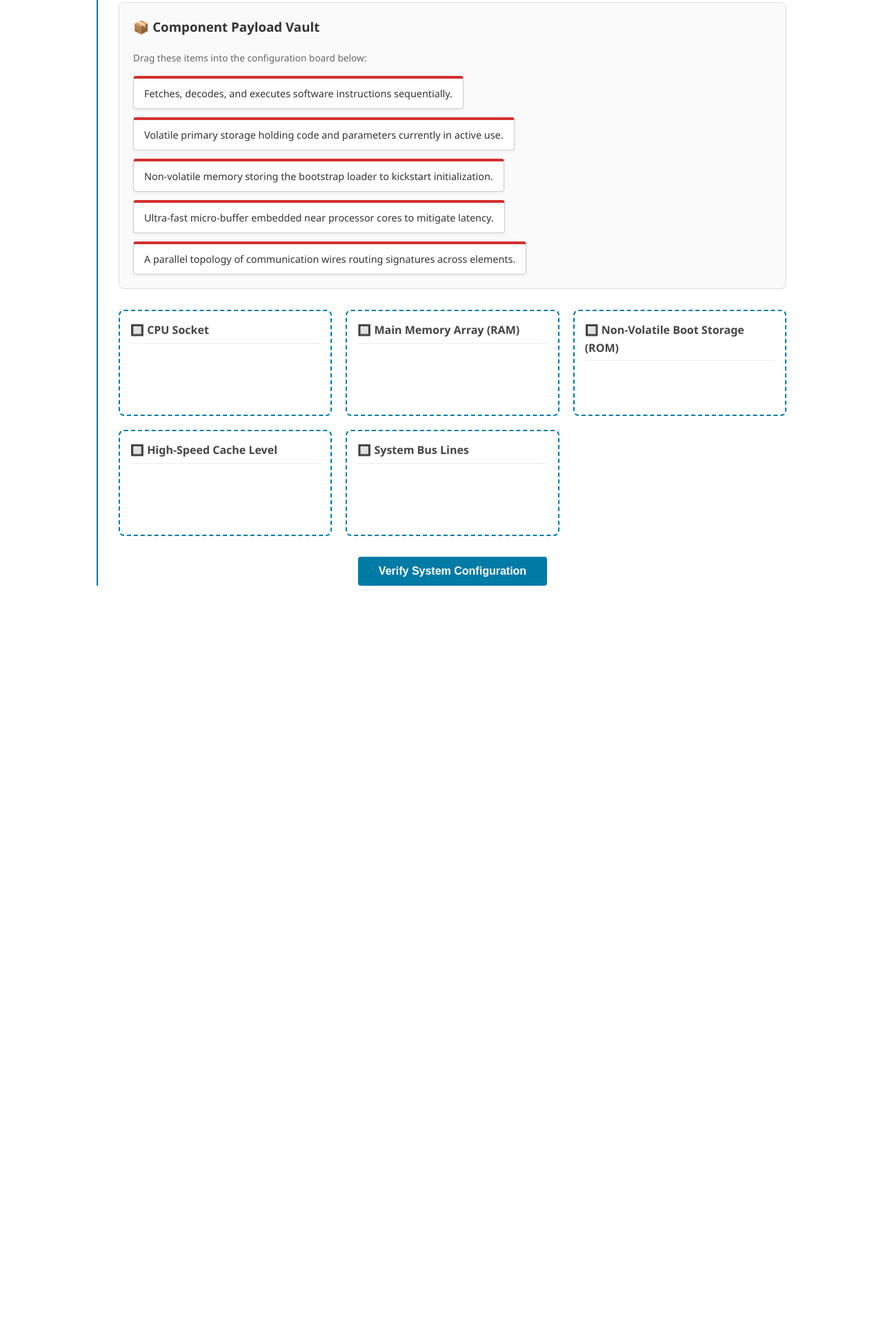
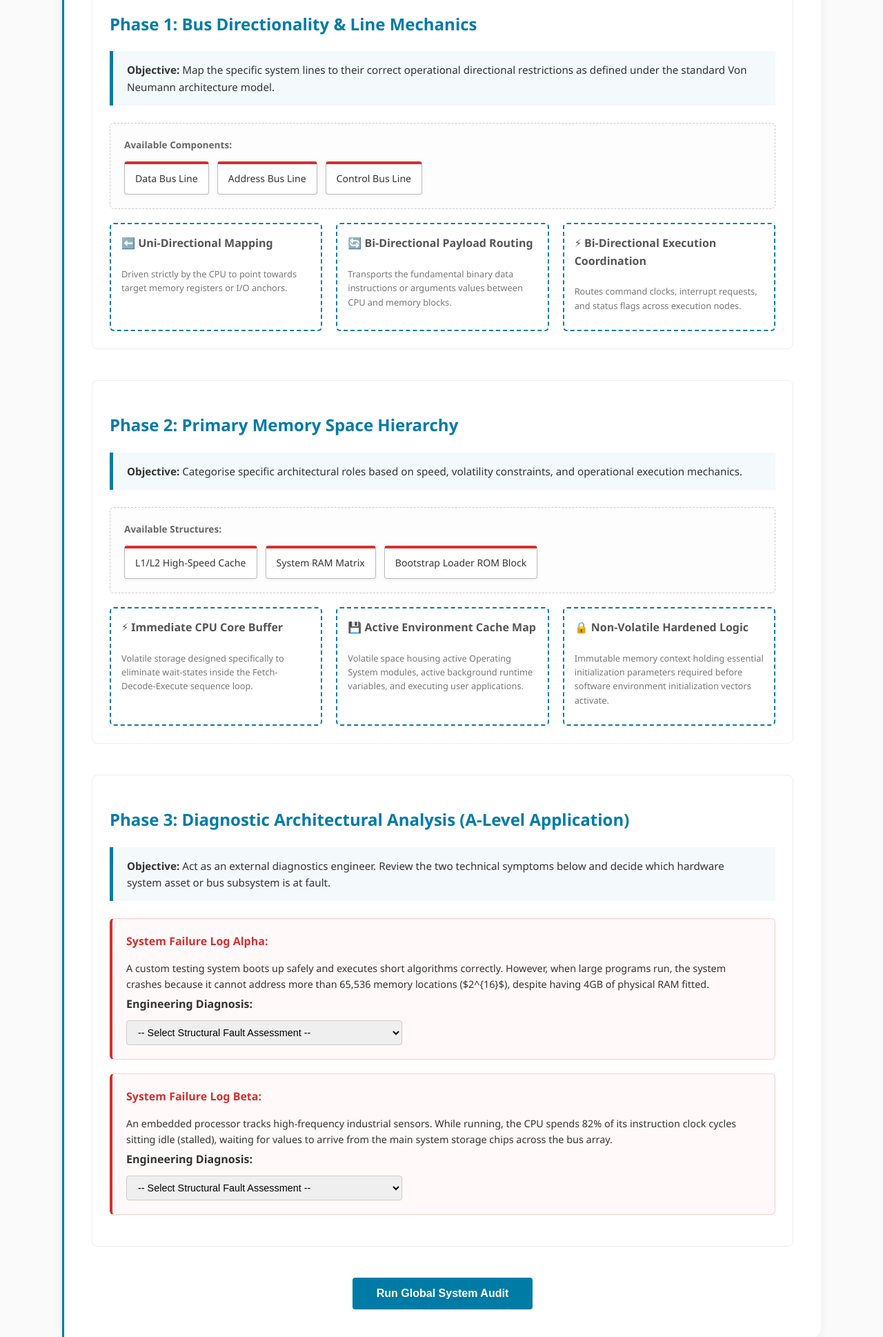
Before and after one commit to Minerva-s-Virtual-Academy/12CSDevelop1, a plain HTML site: page index.html in a window 1280 px wide. Shown: the part 226-2164 px from the top of the page at 69% size. Before the commit the page ends 1115 px from the top, so only its background shows below. Drawn offline with Linux system fonts and the light colour scheme.

Commit message:
Update index.html

```diff
--- a/index.html
+++ b/index.html
@@ -3,241 +3,314 @@
 <head>
     <meta charset="UTF-8">
     <meta name="viewport" content="width=device-width, initial-scale=1.0">
-    <title>Unit 1.1.1 Challenge: System Architect</title>
+    <title>Unit 1.1.1: System Architecture Rigorous Practicum</title>
     <style>
         body {
             font-family: 'Segoe UI', Tahoma, Geneva, Verdana, sans-serif;
             line-height: 1.6;
             color: #333;
-            max-width: 1000px;
-            margin: 20px auto;
-            padding: 0 15px;
+            max-width: 1100px;
+            margin: 30px auto;
+            padding: 0 20px;
+            background-color: #fafafa;
         }
-        .container {
-            border-left: 2px solid #007BA6;
-            padding-left: 30px;
+        .master-container {
+            border-left: 3px solid #007BA6;
+            padding-left: 35px;
+            background: #ffffff;
+            padding: 40px;
+            border-radius: 0 12px 12px 0;
+            box-shadow: 0 4px 15px rgba(0,0,0,0.05);
         }
-        h2 { color: #007ba6; }
-        .instruction-box {
+        h1, h2, h3 { color: #007ba6; }
+        h1 { margin-top: 0; border-bottom: 2px solid #007ba6; padding-bottom: 10px;}
+
+        .section-block {
+            margin-bottom: 45px;
+            padding: 25px;
+            border: 1px solid #eee;
+            border-radius: 8px;
+            background: #fff;
+        }
+        .instruction-banner {
             background-color: #f4f9fb;
-            border: 2px solid #007ba6;
-            padding: 25px;
-            border-radius: 10px;
-            margin-bottom: 30px;
+            border-left: 5px solid #007ba6;
+            padding: 15px 20px;
+            margin-bottom: 25px;
+            font-size: 0.95em;
         }
-        .game-board {
-            display: grid;
-            grid-template-columns: repeat(auto-fit, minmax(280px, 1fr));
-            gap: 20px;
-            margin-bottom: 30px;
+
+        /* Drag and Drop Elements */
+        .drag-vault {
+            background: #fdfdfd;
+            border: 1px dashed #ccc;
+            padding: 20px;
+            border-radius: 6px;
+            margin-bottom: 20px;
         }
-        .drop-zone {
-            background: #fff;
-            border: 2px dashed #007ba6;
-            border-radius: 8px;
-            padding: 15px;
-            min-height: 120px;
-            transition: background 0.3s;
-        }
-        .drop-zone.hovered {
-            background: #e0f2f1;
-        }
-        .drop-zone h4 {
-            margin-top: 0;
-            color: #444;
-            border-bottom: 1px solid #eee;
-            padding-bottom: 5px;
-        }
-        .cards-vault {
-            background: #fafafa;
-            border: 1px solid #ddd;
-            border-radius: 8px;
-            padding: 20px;
-            margin-bottom: 30px;
-        }
-        .vault-grid {
+        .flex-vault {
             display: flex;
             flex-wrap: wrap;
             gap: 12px;
         }
-        .draggable-card {
-            background: #ffffff;
+        .drag-item {
+            background: #fff;
+            border: 1px solid #bbb;
+            border-top: 4px solid #d32f2f;
+            padding: 10px 15px;
+            border-radius: 4px;
+            cursor: grab;
+            font-size: 0.88em;
+            font-weight: 500;
+            box-shadow: 0 2px 5px rgba(0,0,0,0.05);
+        }
+        .grid-board {
+            display: grid;
+            grid-template-columns: repeat(auto-fit, minmax(300px, 1fr));
+            gap: 20px;
+        }
+        .drop-target {
+            border: 2px dashed #007ba6;
+            border-radius: 6px;
+            padding: 15px;
+            min-height: 90px;
+            background: #fff;
+        }
+        .drop-target.hovered { background: #e0f2f1; }
+
+        /* Form Inputs for Scenarios */
+        .scenario-box {
+            background: #fff9f9;
+            border: 1px solid #ffcccc;
+            border-left: 4px solid #d32f2f;
+            padding: 20px;
+            border-radius: 6px;
+            margin-bottom: 20px;
+        }
+        select, type {
+            padding: 8px 12px;
+            border-radius: 4px;
             border: 1px solid #ccc;
-            border-top: 4px solid #d32f2f;
-            border-radius: 4px;
-            padding: 10px 15px;
-            cursor: grab;
-            user-select: none;
             font-size: 0.9em;
-            box-shadow: 0 2px 4px rgba(0,0,0,0.05);
+            width: 100%;
+            max-width: 400px;
+            margin-top: 10px;
         }
-        .draggable-card:active {
-            cursor: grabbing;
-        }
-        .controls {
-            text-align: center;
-            margin-bottom: 40px;
-        }
-        .btn {
+
+        /* Diagnostic Panel */
+        .console-btn {
             background: #007ba6;
-            color: white;
+            color: #fff;
             border: none;
-            padding: 12px 30px;
+            padding: 14px 35px;
             font-size: 1em;
             font-weight: bold;
             border-radius: 4px;
             cursor: pointer;
-            transition: background 0.2s;
+            transition: all 0.2s ease;
         }
-        .btn:hover {
-            background: #005a7a;
+        .console-btn:hover { background: #005a7a; }
+        #global-feedback {
+            margin-top: 25px;
+            padding: 20px;
+            border-radius: 6px;
+            display: none;
+            font-weight: 600;
         }
-        #feedback-panel {
-            padding: 20px;
-            border-radius: 8px;
-            display: none;
-            margin-bottom: 30px;
-            font-weight: bold;
-        }
-        .success {
-            background-color: #e8f5e9;
-            border: 2px solid #2e7d32;
-            color: #2e7d32;
-        }
-        .failure {
-            background-color: #ffebee;
-            border: 2px solid #c62828;
-            color: #c62828;
-        }
+        .pass-state { background: #e8f5e9; border: 2px solid #2e7d32; color: #2e7d32; }
+        .fail-state { background: #ffebee; border: 2px solid #c62828; color: #c62828; }
     </style>
 </head>
 <body>
 
-<div class="container">
-    <div class="instruction-box">
-        <h2 style="margin-top:0;">🛠️ Post-Lesson Practical: Hardware System Architect</h2>
-        <p><strong>Your Task:</strong> Solidify your understanding of the Von Neumann components before our next checkpoint. Drag the component descriptions from the vault below and drop them into their correct architectural classifications.</p>
-    </div>
+<div class="master-container">
+    <h1>📐 Unit 1.1.1 Advanced System Architecture Practicum</h1>
+    <p><em>Target Duration: 20 Minutes. Complete all three investigative validation vectors below.</em></p>
 
-    <div id="feedback-panel"></div>
+    <div class="section-block" id="vector1">
+        <h2>Phase 1: Bus Directionality &amp; Line Mechanics</h2>
+        <div class="instruction-banner">
+            <strong>Objective:</strong> Map the specific system lines to their correct operational directional restrictions as defined under the standard Von Neumann architecture model.
+        </div>
 
-    <div class="cards-vault">
-        <h3 style="margin-top:0; color:#333;">📦 Component Payload Vault</h3>
-        <p style="font-size:0.85em; color:#666; margin-bottom:15px;">Drag these items into the configuration board below:</p>
-        <div class="vault-grid" id="vault">
-            <div class="draggable-card" draggable="true" id="card-cpu">Fetches, decodes, and executes software instructions sequentially.</div>
-            <div class="draggable-card" draggable="true" id="card-ram">Volatile primary storage holding code and parameters currently in active use.</div>
-            <div class="draggable-card" draggable="true" id="card-rom">Non-volatile memory storing the bootstrap loader to kickstart initialization.</div>
-            <div class="draggable-card" draggable="true" id="card-cache">Ultra-fast micro-buffer embedded near processor cores to mitigate latency.</div>
-            <div class="draggable-card" draggable="true" id="card-bus">A parallel topology of communication wires routing signatures across elements.</div>
+        <div class="drag-vault">
+            <p style="margin-top:0; font-size:0.85em; color:#666;"><strong>Available Components:</strong></p>
+            <div class="flex-vault" id="vault-v1">
+                <div class="drag-item" draggable="true" id="v1-data">Data Bus Line</div>
+                <div class="drag-item" draggable="true" id="v1-address">Address Bus Line</div>
+                <div class="drag-item" draggable="true" id="v1-control">Control Bus Line</div>
+            </div>
+        </div>
+
+        <div class="grid-board">
+            <div class="drop-target" id="zone-uni" data-expect="v1-address">
+                <h4 style="margin-top:0; color:#555;">⬅️ Uni-Directional Mapping</h4>
+                <p style="font-size:0.8em; color:#777; margin-bottom:10px;">Driven strictly by the CPU to point towards target memory registers or I/O anchors.</p>
+            </div>
+            <div class="drop-target" id="zone-bi1" data-expect="v1-data">
+                <h4 style="margin-top:0; color:#555;">🔄 Bi-Directional Payload Routing</h4>
+                <p style="font-size:0.8em; color:#777; margin-bottom:10px;">Transports the fundamental binary data instructions or arguments values between CPU and memory blocks.</p>
+            </div>
+            <div class="drop-target" id="zone-bi2" data-expect="v1-control">
+                <h4 style="margin-top:0; color:#555;">⚡ Bi-Directional Execution Coordination</h4>
+                <p style="font-size:0.8em; color:#777; margin-bottom:10px;">Routes command clocks, interrupt requests, and status flags across execution nodes.</p>
+            </div>
         </div>
     </div>
 
-    <div class="game-board">
-        <div class="drop-zone" id="zone-cpu" data-expect="card-cpu">
-            <h4>🔲 CPU Socket</h4>
+    <div class="section-block" id="vector2">
+        <h2>Phase 2: Primary Memory Space Hierarchy</h2>
+        <div class="instruction-banner">
+            <strong>Objective:</strong> Categorise specific architectural roles based on speed, volatility constraints, and operational execution mechanics.
         </div>
-        <div class="drop-zone" id="zone-ram" data-expect="card-ram">
-            <h4>🔲 Main Memory Array (RAM)</h4>
+
+        <div class="drag-vault">
+            <p style="margin-top:0; font-size:0.85em; color:#666;"><strong>Available Structures:</strong></p>
+            <div class="flex-vault" id="vault-v2">
+                <div class="drag-item" draggable="true" id="v2-cache">L1/L2 High-Speed Cache</div>
+                <div class="drag-item" draggable="true" id="v2-ram">System RAM Matrix</div>
+                <div class="drag-item" draggable="true" id="v2-rom">Bootstrap Loader ROM Block</div>
+            </div>
         </div>
-        <div class="drop-zone" id="zone-rom" data-expect="card-rom">
-            <h4>🔲 Non-Volatile Boot Storage (ROM)</h4>
-        </div>
-        <div class="drop-zone" id="zone-cache" data-expect="card-cache">
-            <h4>🔲 High-Speed Cache Level</h4>
-        </div>
-        <div class="drop-zone" id="zone-bus" data-expect="card-bus">
-            <h4>🔲 System Bus Lines</h4>
+
+        <div class="grid-board">
+            <div class="drop-target" id="zone-m1" data-expect="v2-cache">
+                <h4 style="margin-top:0; color:#555;">⚡ Immediate CPU Core Buffer</h4>
+                <p style="font-size:0.8em; color:#777; margin-bottom:10px;">Volatile storage designed specifically to eliminate wait-states inside the Fetch-Decode-Execute sequence loop.</p>
+            </div>
+            <div class="drop-target" id="zone-m2" data-expect="v2-ram">
+                <h4 style="margin-top:0; color:#555;">💾 Active Environment Cache Map</h4>
+                <p style="font-size:0.8em; color:#777; margin-bottom:10px;">Volatile space housing active Operating System modules, active background runtime variables, and executing user applications.</p>
+            </div>
+            <div class="drop-target" id="zone-m3" data-expect="v2-rom">
+                <h4 style="margin-top:0; color:#555;">🔒 Non-Volatile Hardened Logic</h4>
+                <p style="font-size:0.8em; color:#777; margin-bottom:10px;">Immutable memory context holding essential initialization parameters required before software environment initialization vectors activate.</p>
+            </div>
         </div>
     </div>
 
-    <div class="controls">
-        <button class="btn" onclick="verifyArchitecture()">Verify System Configuration</button>
+    <div class="section-block" id="vector3">
+        <h2>Phase 3: Diagnostic Architectural Analysis (A-Level Application)</h2>
+        <div class="instruction-banner">
+            <strong>Objective:</strong> Act as an external diagnostics engineer. Review the two technical symptoms below and decide which hardware system asset or bus subsystem is at fault.
+        </div>
+
+        <div class="scenario-box">
+            <strong style="color:#d32f2f;">System Failure Log Alpha:</strong>
+            <p style="font-size:0.9em; margin-bottom:5px;">A custom testing system boots up safely and executes short algorithms correctly. However, when large programs run, the system crashes because it cannot address more than 65,536 memory locations ($2^{16}$), despite having 4GB of physical RAM fitted.</p>
+            <label for="scen-a"><strong>Engineering Diagnosis:</strong></label><br>
+            <select id="scen-a">
+                <option value="none">-- Select Structural Fault Assessment --</option>
+                <option value="data-width">The Data Bus is too narrow to hold large values</option>
+                <option value="address-width">The Address Bus width is physically restricted to 16 lines</option>
+                <option value="ram-fail">The RAM chips are volatile and suffering power drop-out</option>
+            </select>
+        </div>
+
+        <div class="scenario-box">
+            <strong style="color:#d32f2f;">System Failure Log Beta:</strong>
+            <p style="font-size:0.9em; margin-bottom:5px;">An embedded processor tracks high-frequency industrial sensors. While running, the CPU spends 82% of its instruction clock cycles sitting idle (stalled), waiting for values to arrive from the main system storage chips across the bus array.</p>
+            <label for="scen-b"><strong>Engineering Diagnosis:</strong></label><br>
+            <select id="scen-b">
+                <option value="none">-- Select Structural Fault Assessment --</option>
+                <option value="cache-absence">Absence or insufficiency of Cache capacity causing a Von Neumann bottleneck</option>
+                <option value="rom-corruption">The Bootstrap loader software loop has corrupted</option>
+                <option value="control-direction">The Control Bus has flipped to uni-directional state</option>
+            </select>
+        </div>
+    </div>
+
+    <div style="text-align: center;">
+        <button class="console-btn" onclick="evaluateEntireSystem()">Run Global System Audit</button>
+        <div id="global-feedback"></div>
     </div>
 </div>
 
 <script>
-    const cards = document.querySelectorAll('.draggable-card');
-    const zones = document.querySelectorAll('.drop-zone');
-    let draggedCard = null;
+    let draggedItem = null;
+    const items = document.querySelectorAll('.drag-item');
+    const targets = document.querySelectorAll('.drop-target');
 
-    // Drag-and-Drop Event Listeners
-    cards.forEach(card => {
-        card.addEventListener('dragstart', function() {
-            draggedCard = this;
+    // Drag Operations Engine
+    items.forEach(item => {
+        item.addEventListener('dragstart', function() {
+            draggedItem = this;
             setTimeout(() => this.style.display = 'none', 0);
         });
-
-        card.addEventListener('dragend', function() {
+        item.addEventListener('dragend', function() {
             setTimeout(() => {
-                draggedCard.style.display = 'block';
-                draggedCard = null;
+                this.style.display = 'block';
+                draggedItem = null;
             }, 0);
         });
     });
 
-    zones.forEach(zone => {
-        zone.addEventListener('dragover', function(e) {
-            e.preventDefault();
-        });
-
-        zone.addEventListener('dragenter', function(e) {
+    targets.forEach(target => {
+        target.addEventListener('dragover', e => e.preventDefault());
+        target.addEventListener('dragenter', function(e) {
             e.preventDefault();
             this.classList.add('hovered');
         });
-
-        zone.addEventListener('dragleave', function() {
+        target.addEventListener('dragleave', function() {
             this.classList.remove('hovered');
         });
-
-        zone.addEventListener('drop', function() {
+        target.addEventListener('drop', function() {
             this.classList.remove('hovered');
-            // Prevent dropping multiple cards in one structural zone
-            if (this.querySelectorAll('.draggable-card').length === 0) {
-                this.appendChild(draggedCard);
+            if (this.querySelectorAll('.drag-item').length === 0) {
+                this.appendChild(draggedItem);
             }
         });
     });
 
-    // Handle dropping back into the vault matrix
-    const vault = document.getElementById('vault');
-    vault.addEventListener('dragover', e => e.preventDefault());
-    vault.addEventListener('drop', function() {
-        if (draggedCard) {
-            vault.appendChild(draggedCard);
-        }
+    // Vault return hooks
+    document.querySelectorAll('.drag-vault').forEach(vault => {
+        vault.addEventListener('dragover', e => e.preventDefault());
+        vault.addEventListener('drop', function() {
+            if (draggedItem) {
+                this.querySelector('.flex-vault').appendChild(draggedItem);
+            }
+        });
     });
 
-    // Verification Logic & Constructive Feedback Pipeline
-    function verifyArchitecture() {
-        const feedback = document.getElementById('feedback-panel');
-        let totalZones = zones.length;
-        let correctPlacements = 0;
+    // Global Validation and Grading Logic
+    function evaluateEntireSystem() {
+        let totalScore = 0;
+        const maxScore = 8; // 6 drag slots + 2 scenario selects
+        const consoleLog = document.getElementById('global-feedback');
 
-        zones.forEach(zone => {
-            const assignedCard = zone.querySelector('.draggable-card');
-            const expectedId = zone.getAttribute('data-expect');
+        // Evaluate Drop Target Placements
+        targets.forEach(target => {
+            const slottedItem = target.querySelector('.drag-item');
+            const expectedKey = target.getAttribute('data-expect');
 
-            if (assignedCard && assignedCard.id === expectedId) {
-                zone.style.borderColor = '#2e7d32';
-                zone.style.backgroundColor = '#e8f5e9';
-                correctPlacements++;
-            } else if (assignedCard) {
-                zone.style.borderColor = '#c62828';
-                zone.style.backgroundColor = '#ffebee';
+            if (slottedItem && slottedItem.id === expectedKey) {
+                target.style.borderColor = '#2e7d32';
+                target.style.backgroundColor = '#e8f5e9';
+                totalScore++;
+            } else if (slottedItem) {
+                target.style.borderColor = '#c62828';
+                target.style.backgroundColor = '#ffebee';
             } else {
-                zone.style.borderColor = '#007ba6';
-                zone.style.backgroundColor = '#fff';
+                target.style.borderColor = '#007ba6';
+                target.style.backgroundColor = '#fff';
             }
         });
 
-        feedback.style.display = 'block';
-        if (correctPlacements === totalZones) {
-            feedback.className = 'success';
-            feedback.innerHTML = '🚀 System Online! Excellent work. Every architecture mapping matches the Von Neumann model criteria precisely. You are ready for next week\'s deep dive.';
+        // Evaluate Diagnostic Scenarios
+        const answerA = document.getElementById('scen-a').value;
+        const answerB = document.getElementById('scen-b').value;
+
+        if (answerA === 'address-width') totalScore++;
+        if (answerB === 'cache-absence') totalScore++;
+
+        // Render System Status Reports
+        consoleLog.style.display = 'block';
+        if (totalScore === maxScore) {
+            consoleLog.className = 'pass-state';
+            consoleLog.innerHTML = `🚀 Diagnostics Status: 100% OPERATIONAL [Score: ${totalScore}/${maxScore}]. Brilliant analysis. You have demonstrated rigorous structural understanding of buses, latency structures, and design considerations. Core module initialized successfully.`;
         } else {
-            feedback.className = 'failure';
-            feedback.innerHTML = `⚠️ System Fault Detected. You have successfully mapped ${correctPlacements} out of ${totalZones} constraints. Review the components flagged in red and adjust the configuration pipelines.`;
+            consoleLog.className = 'fail-state';
+            consoleLog.innerHTML = `⚠️ Diagnostics Status: MISCONFIGURATION DETECTED [Score: ${totalScore}/${maxScore}]. Some system mappings or engineering diagnoses are incorrect. Review the components marked in red and rethink how address limits or CPU idling relates to hardware lines!`;
         }
     }
 </script>
```
